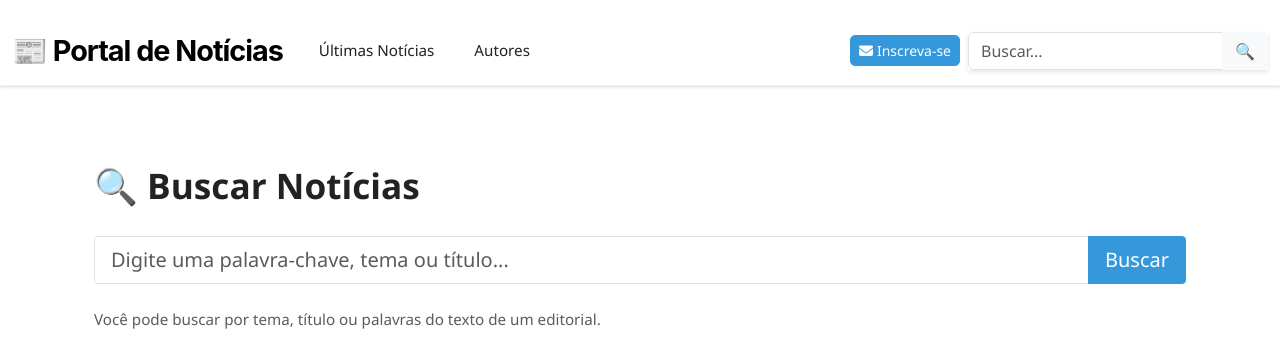
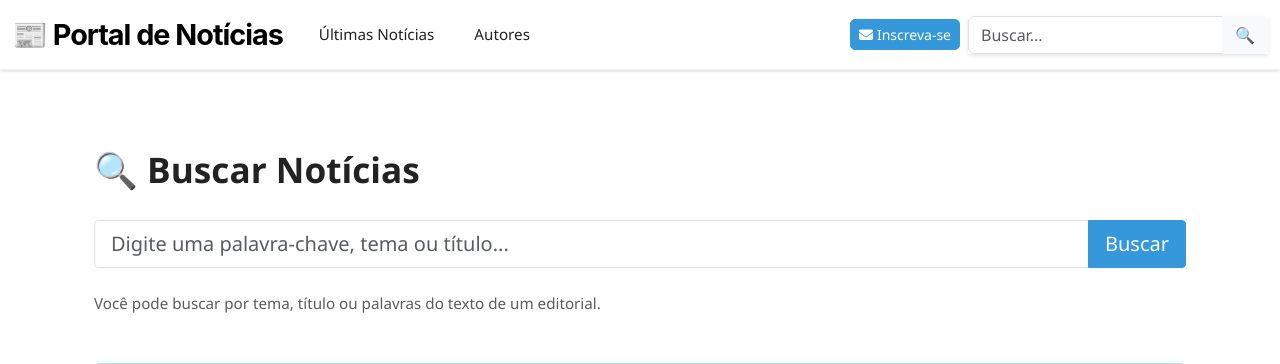
Before and after one commit to cesar-pimenta/cms, a Django app: page /buscar/ in a window 1280 px wide. Shown: the top 364 px of the page. Run offline with Django 5.2, Linux system fonts and the light colour scheme; data that the repository does not hold is empty.

Commit message:
Fix: Remove sticky-top and pt-4 from navbar in base.html
- Remove 'sticky-top' class that was conflicting with CSS positioning
- Remove 'pt-4' (padding-top) that added unnecessary spacing
- Navbar now relies on logo-header.css for all positioning
- CSS rules with priority now fully control navbar placement

The navbar can now properly position below logo header at any height without conflicts from Bootstrap classes. CSS in logo-header.css has priority to ensure correct behavior.

```diff
--- a/templates/portal/base.html
+++ b/templates/portal/base.html
@@ -264,7 +264,7 @@
 </head>
 <body>
     <!-- Navbar -->
-    <nav class="navbar navbar-expand-lg navbar-dark sticky-top pt-4">
+    <nav class="navbar navbar-expand-lg navbar-dark">
         <div class="container-fluid">
             <a class="navbar-brand" href="{% url 'portal:home' %}">📰 Portal de Notícias</a>
             <button class="navbar-toggler" type="button" data-bs-toggle="collapse" data-bs-target="#navbarNav">
```
